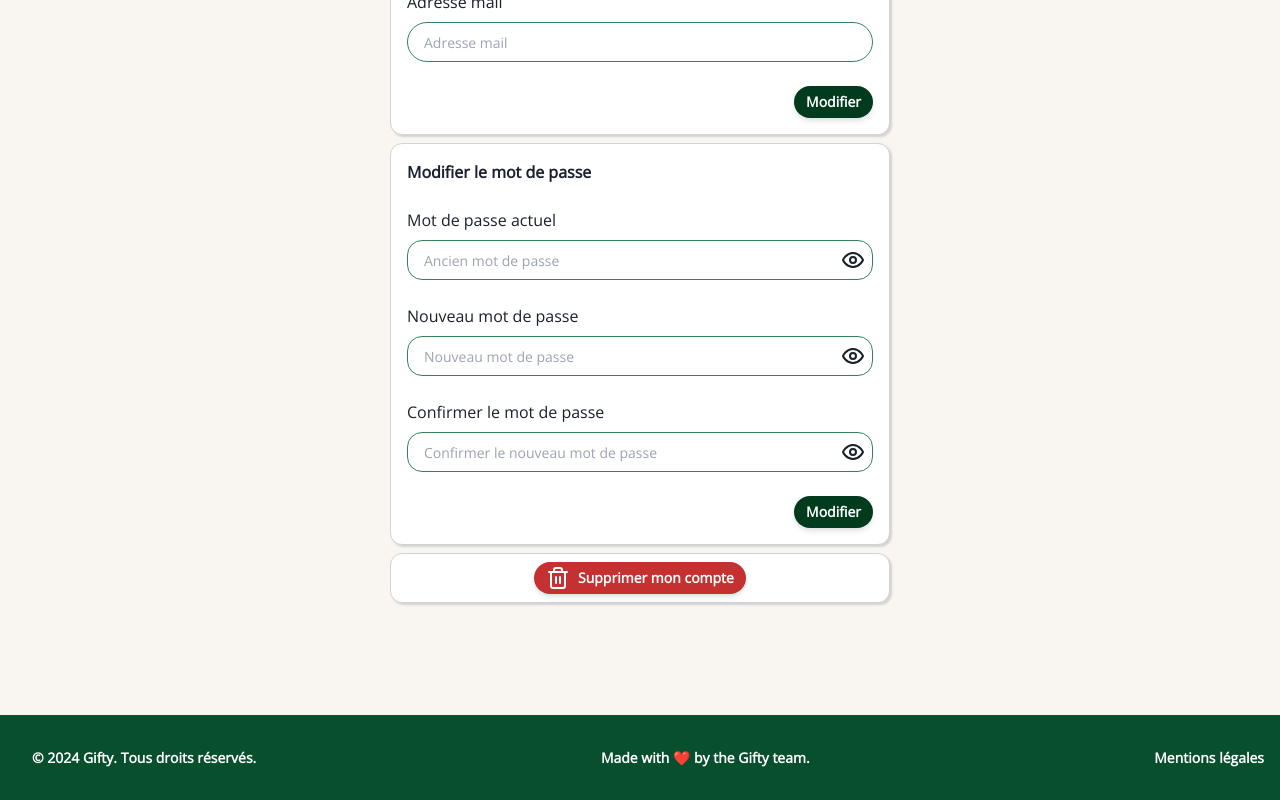
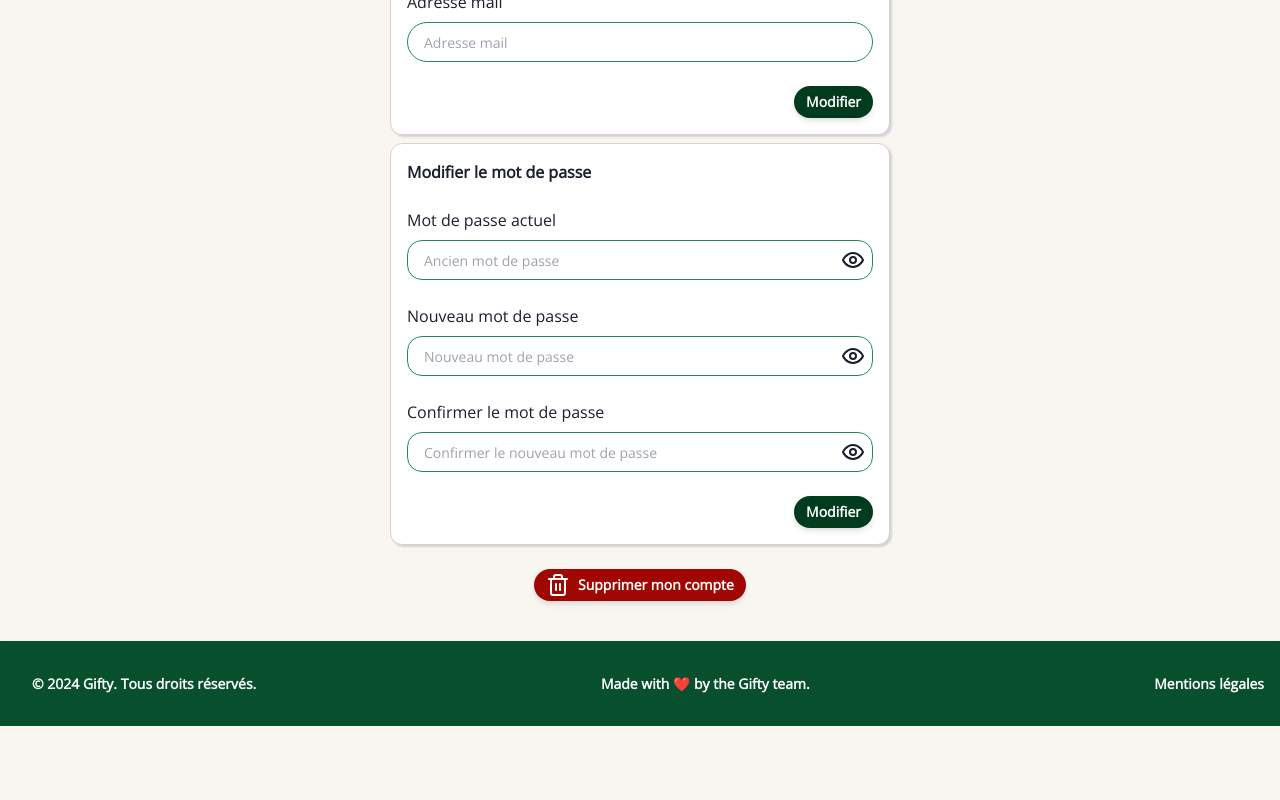
Before and after one commit to WildCodeSchool/2023-11-wns-bleu-g2-christmas-gifts-planner, a Next.js app in the folder frontend/: page /profile in a window 1280 px wide. Shown: the part 363-1163 px from the top of the page. After the commit the page ends 1089 px from the top, so only its background shows below. Built offline with nearby package versions, Linux system fonts and the light colour scheme; a web font is replaced by a local one.

Commit message:
removed blank card behind delete user account button

```diff
--- a/frontend/src/pages/profile.tsx
+++ b/frontend/src/pages/profile.tsx
@@ -271,13 +271,9 @@ const UserProfile = () => {
                 </form>
             </Box>
             </Center>
-            <Center>
-            <Box mx="24px" mt="8px" mb={20} maxW="500px" w="90%" data-testid="card" bgColor="Background" border="1px solid lightgray" borderRadius="12px" boxShadow="2px 2px 2px lightgray">
-              <Center p={2}>
-                <Button variant="deleteButton" leftIcon={<Trash2 />}>{t("delete-account")}</Button>
+              <Center p={2} mt={4}>
+                <Button variant="redButton" leftIcon={<Trash2 />}>{t("delete-account")}</Button>
               </Center>
-            </Box>
-        </Center>
               <Spacer h={4}/>
         </>
     )
```
